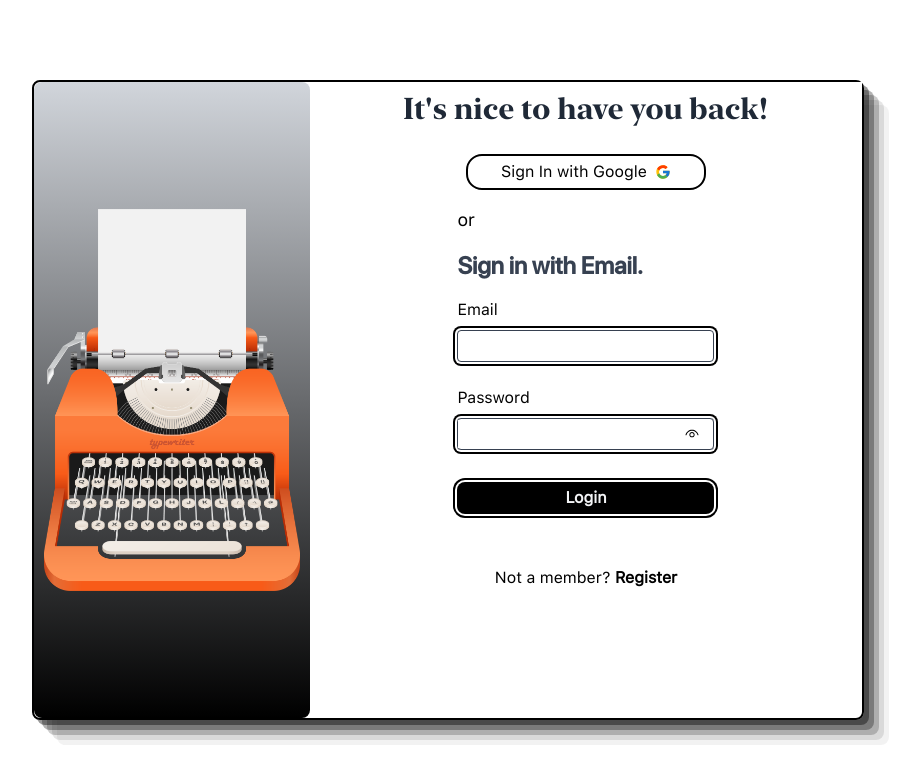
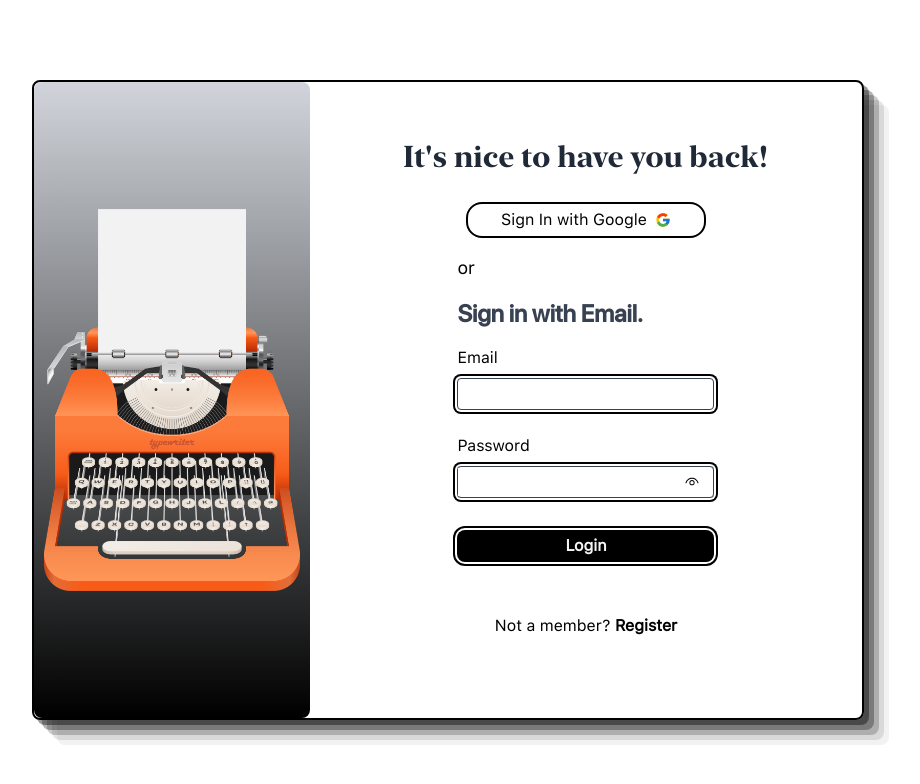
Before and after one commit to Boye95/theBlog, a React (Vite) app in the folder client/: page /login in a window 1280 px wide. Shown: the top 784 px of the page, without its empty margins (192-1112 px from the left). Built offline with nearby package versions, Linux system fonts and the light colour scheme; no server answers.

Commit message:
restyled register and login page

```diff
--- a/client/src/App.jsx
+++ b/client/src/App.jsx
@@ -1,5 +1,5 @@
 import React, { useContext } from 'react'
-// import { AuthContext } from './context/Context'
+import { AuthContext } from './context/Context'
 import { Routes, Route, Navigate } from 'react-router-dom'
 import { Header, Layout } from './components'
 import {
@@ -15,9 +15,7 @@ import {
 } from './pages'
 
 function App () {
-  // get user from localhost
-  const user = JSON.parse(localStorage.getItem('user'))
-  // const { user } = useContext(AuthContext)
+  const { user } = useContext(AuthContext)
   const admin = user?.data?.registeredUser?.role === 'admin'
 
   return (
--- a/client/src/components/Footer.jsx
+++ b/client/src/components/Footer.jsx
@@ -1,6 +1,6 @@
 import React, { useContext } from 'react'
 import Marquee from 'react-fast-marquee'
-// import { AuthContext } from '../context/Context'
+import { AuthContext } from '../context/Context'
 // eror
 
 const Tick = () => {
@@ -38,16 +38,15 @@ const Tick = () => {
 }
 
 export default function Footer () {
-  // const { user } = useContext(AuthContext)
-  // const username = user?.data?.registeredUser?.name
+  const { user } = useContext(AuthContext)
+  const username = user?.data?.registeredUser?.name
 
   return (
     <footer className='w-full bg-black text-white h-auto pb-4 overflow-hidden'>
       <Tick />
       <div className='mt-24 flex flex-col items-center gap-6 sm:mt-16'>
         <div className='font-zeit text-3xl sm:text-2xl'>
-          {/* {user ? username.toUpperCase() : 'ÓNYÉ ŃKÚZÍ'} */}
-          ÓNYÉ ŃKÚZÍ
+          {user ? username.toUpperCase() : 'ÓNYÉ ŃKÚZÍ'}
         </div>
         <p className='w-2/6 text-center font-nysmall text-sm ham:w-4/6'>
           Lorem ipsum dolor sit amet, consectetur adipiscing elit. Duis eu velit
--- a/client/src/pages/Auth/Login.jsx
+++ b/client/src/pages/Auth/Login.jsx
@@ -40,7 +40,7 @@ export default function Login () {
         <div className='rounded-lg w-2/6 bg-gradient-to-b from-gray-300 to-black  flex justify-center items-center ham:hidden'>
           <img src={type} alt='' className='h-3/5 w-auto' />
         </div>
-        <div className='w-4/6 ham:w-full'>
+        <div className='w-4/6 flex items-center justify-center ham:w-full'>
           <div id='signin' className='bg-white flex flex-col items-center gap-5'>
             <h2 className='font-nylarge font-bold text-gray-800 text-3xl text-center mx-auto sm:text-2xl sm:mt-9'>
               It's nice to have you back!
--- a/client/src/pages/Auth/Register.jsx
+++ b/client/src/pages/Auth/Register.jsx
@@ -52,7 +52,7 @@ export default function Register () {
         <div className='rounded-lg w-2/6 bg-gradient-to-b from-orange-300 to-orange-700 flex justify-center items-center ham:hidden'>
           <img src={typew} alt='' className='h-3/5 w-auto' />
         </div>
-        <div className='w-4/6 ham:w-full'>
+        <div className='w-4/6 flex items-center justify-center ham:w-full'>
           <div id='signup' className='bg-white flex flex-col items-center gap-5'>
             <h2 className='font-nylarge font-bold text-gray-800 text-2xl text-center mx-auto sm:text-xl sm:mt-9'>
               Register and Get your Blog On!
```
